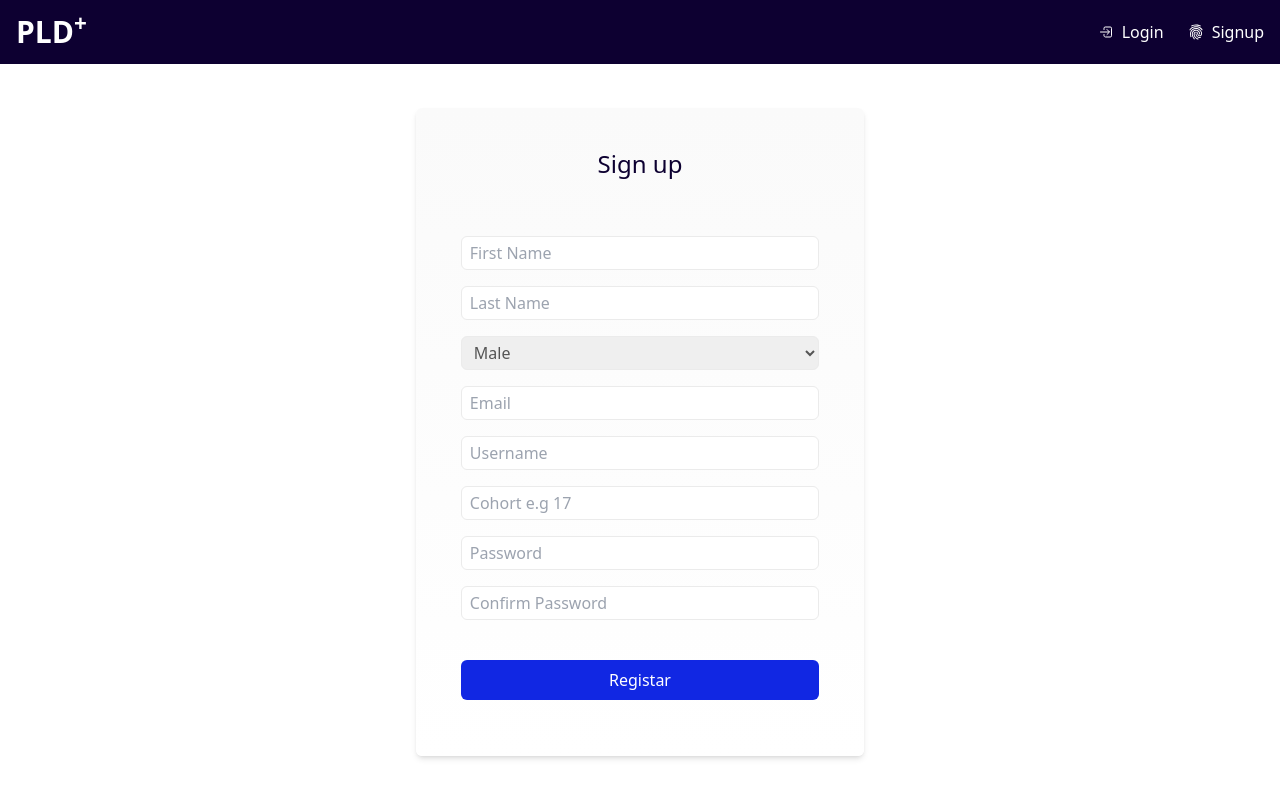
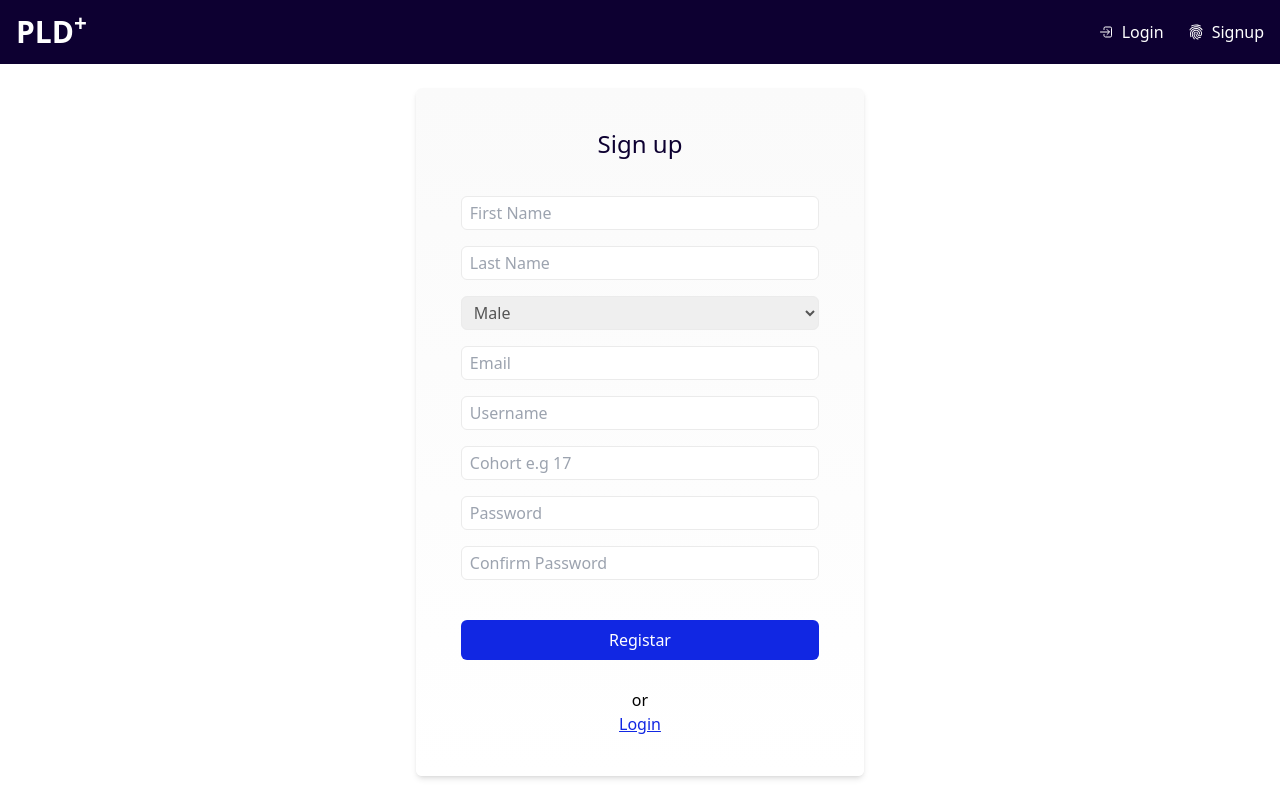
Before and after one commit to franklinobiukwu/pld-plus, a React (Vite) app in the folder frontend/: page /signup in a window 1280 px wide. Built offline with nearby package versions, Linux system fonts and the light colour scheme; no server answers.

Commit message:
Fixed .env issues

```diff
--- a/frontend/src/components/Bannar.jsx
+++ b/frontend/src/components/Bannar.jsx
@@ -17,7 +17,7 @@ const Banner = () => {
             >
                 <div
                     className="text-white text-center w-full h-full flex flex-col
-                    items-center mt-[50%] md:mt-[20%] lg:mt-[15%]">
+                    items-center mt-[50%] md:mt-[20%] lg:mt-[9%]">
                     <h1
                         className="text-2xl md:text-3xl font-bold lg:text-6xl lg:leading-[1.3]">
                         Coordinate and Conduct<br/>
--- a/frontend/src/pages/Dashboard-pages/Signup.jsx
+++ b/frontend/src/pages/Dashboard-pages/Signup.jsx
@@ -1,7 +1,7 @@
 import { useState } from "react"
 import { useDispatch } from "react-redux"
 import { loginState } from "../../features/userSlice"
-import { useNavigate } from "react-router-dom"
+import { Link, useNavigate } from "react-router-dom"
 import { TailSpin } from "react-loader-spinner"
 
 const Signup = () => {
@@ -22,7 +22,7 @@ const Signup = () => {
     const genInputStyle = `rounded-md mt-4`
 
     const endpoint = `${import.meta.env.VITE_BASE_API}/auth/register`
-//    console.log(endpoint)
+    console.log(endpoint)
 
     const handleSubmit = (e) => {
         setLoading(true)
@@ -81,7 +81,7 @@ const Signup = () => {
             <div className="w-full h-full flex items-center justify-center">
                 <div className="shadow-md rounded-md w-10/12 md:w-7/12 max-w-md flex flex-col justify-center items-center py-10 bg-gradient-to-b from-white2 to-white ">
                     <h1 className="font-medium text-pri text-2xl">Sign up</h1>
-                    <form className="w-[80%] mt-10" onSubmit={handleSubmit}>
+                    <form className="w-[80%] mt-5" onSubmit={handleSubmit}>
                         {/* Names */}
                         <div>
                             {/* First Name */}
@@ -123,7 +123,6 @@ const Signup = () => {
                                     type="text"
                                     name="gender"
                                     placeholder="Gender"
-                                    value={gender}
                                     onChange={(e) => setGender(e.target.value)}
                                     className={`w-full ${formInputStyle}`}
                                 >
@@ -229,7 +228,13 @@ const Signup = () => {
                                 }
                             </button>
                         </div>
+                        {/* Error Display */}
                         <div className="text-red text-center text-sm bg-[#ffbdbdb5] mt-4 rounded-sm">{error && error}</div>
+                        {/* or Signin*/}
+                        <div className="flex flex-col justify-center items-center">
+                            <div className="mt-3 text-center">or</div>
+                            <Link to="/login" className="underline text-blue">Login</Link>
+                        </div>
                     </form>
                 </div>
             </div>
```
Also changed, not shown: 19 other files (tests, documents, lock files or other folders).
